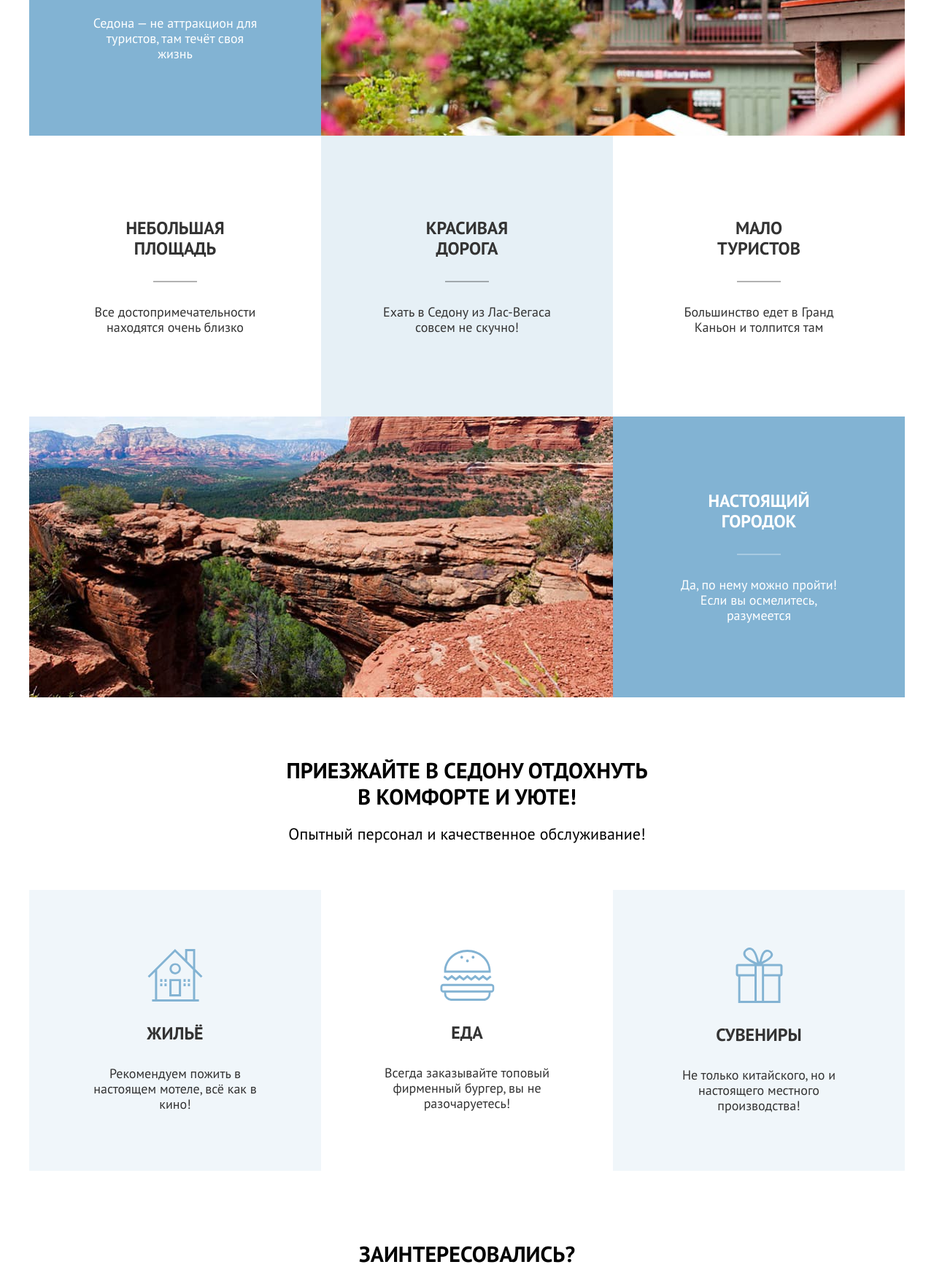
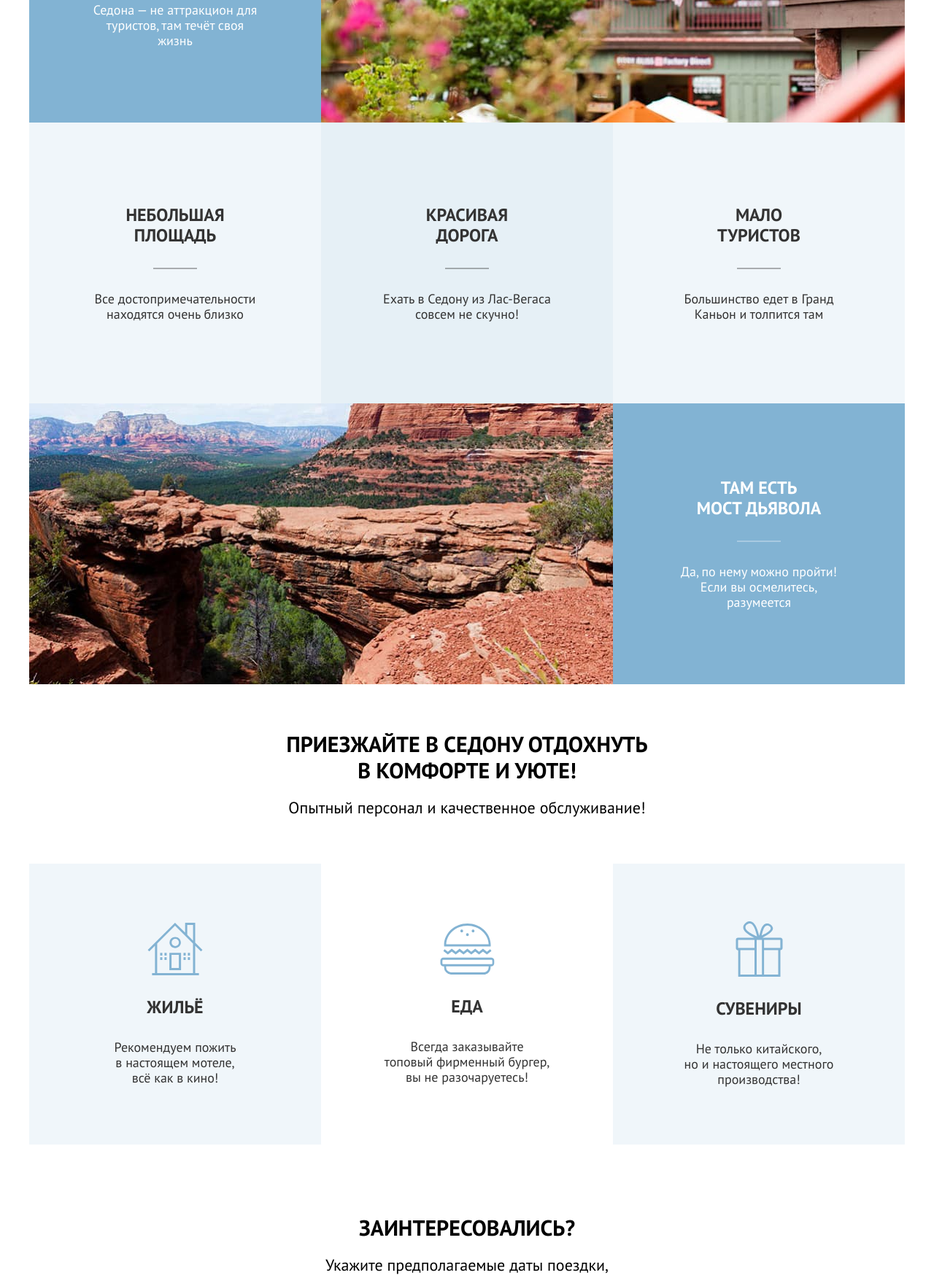
Before and after one commit to htmlacademy-htmlcss/2264063-sedona-36, a plain HTML site: page index.html in a window 1280 px wide. Shown: the part 1048-2800 px from the top of the page at 73% size. Drawn offline with Linux system fonts and the light colour scheme.

Commit message:
Вносит правки после проверки главной страницы на PP

```diff
--- a/index.html
+++ b/index.html
@@ -119,7 +119,7 @@
              height="385"
         >
         <div class="card">
-          <h3 class="card__title card__title--benefits">Настоящий городок</h3>
+          <h3 class="card__title card__title--benefits">Там есть <br> мост дьявола</h3>
           <p class="card__text">Да, по нему можно пройти! Если вы осмелитесь, разумеется</p>
         </div>
       </li>
@@ -140,7 +140,7 @@
              height="72"
         >
         <h3 class="card__title">Жильё</h3>
-        <p class="card__text">Рекомендуем пожить в настоящем мотеле, всё как в кино!</p>
+        <p class="card__text">Рекомендуем пожить <br> в настоящем мотеле, <br> всё как в кино!</p>
       </li>
       <li class="card services__card">
         <img class="services__icon"
@@ -150,7 +150,7 @@
              height="70"
         >
         <h3 class="card__title">Еда</h3>
-        <p class="card__text">Всегда заказывайте
+        <p class="card__text">Всегда заказывайте <br>
                               топовый фирменный бургер, вы не разочаруетесь!</p>
       </li>
       <li class="card services__card">
@@ -161,7 +161,7 @@
              height="76"
         >
         <h3 class="card__title">Сувениры</h3>
-        <p class="card__text">Не только китайского,
+        <p class="card__text">Не только китайского, <br>
                               но и настоящего местного производства!</p>
       </li>
     </ul>
@@ -170,7 +170,7 @@
   <section class="hotel-search">
     <header class="section__header">
       <h2 class="section__title">Заинтересовались?</h2>
-      <p class="section__description">Укажите предполагаемые даты поездки, и мы покажем вам лучшие предложения
+      <p class="section__description">Укажите предполагаемые даты поездки,<br> и мы покажем вам лучшие предложения
                                       гостиниц в Седоне</p>
     </header>
     <a href="#"
--- a/styles/styles.css
+++ b/styles/styles.css
@@ -283,11 +283,13 @@ body {
     padding: 0;
     display: flex;
     flex-wrap: wrap;
+    margin: 0;
 }
 
 .benefits__item {
     display: flex;
     flex: 1 0 400px;
+    background-color: #83B3D31E;
 }
 
 .benefits__img {
@@ -390,6 +392,7 @@ body {
 }
 
 .subscription__input {
+    font-family: inherit;
     min-width: 452px;
     padding: 0 20px;
     border-radius: 4px 0 0 4px;
@@ -405,9 +408,11 @@ body {
 }
 
 /*--- Footer ---*/
+.page__footer {
+    padding: 45px 0 40px;
+}
 .footer__container {
     display: flex;
-    padding: 40px 0 30px;
     justify-content: space-between;
 }
 
@@ -457,6 +462,12 @@ body {
 .footer__tel:active {
     color: #7561574C;
     transition: color 0.1s ease;
+}
+
+.footer__logo {
+    display: flex;
+    align-items: center;
+    justify-content: center;
 }
 
 .footer__logo-svg {
```
